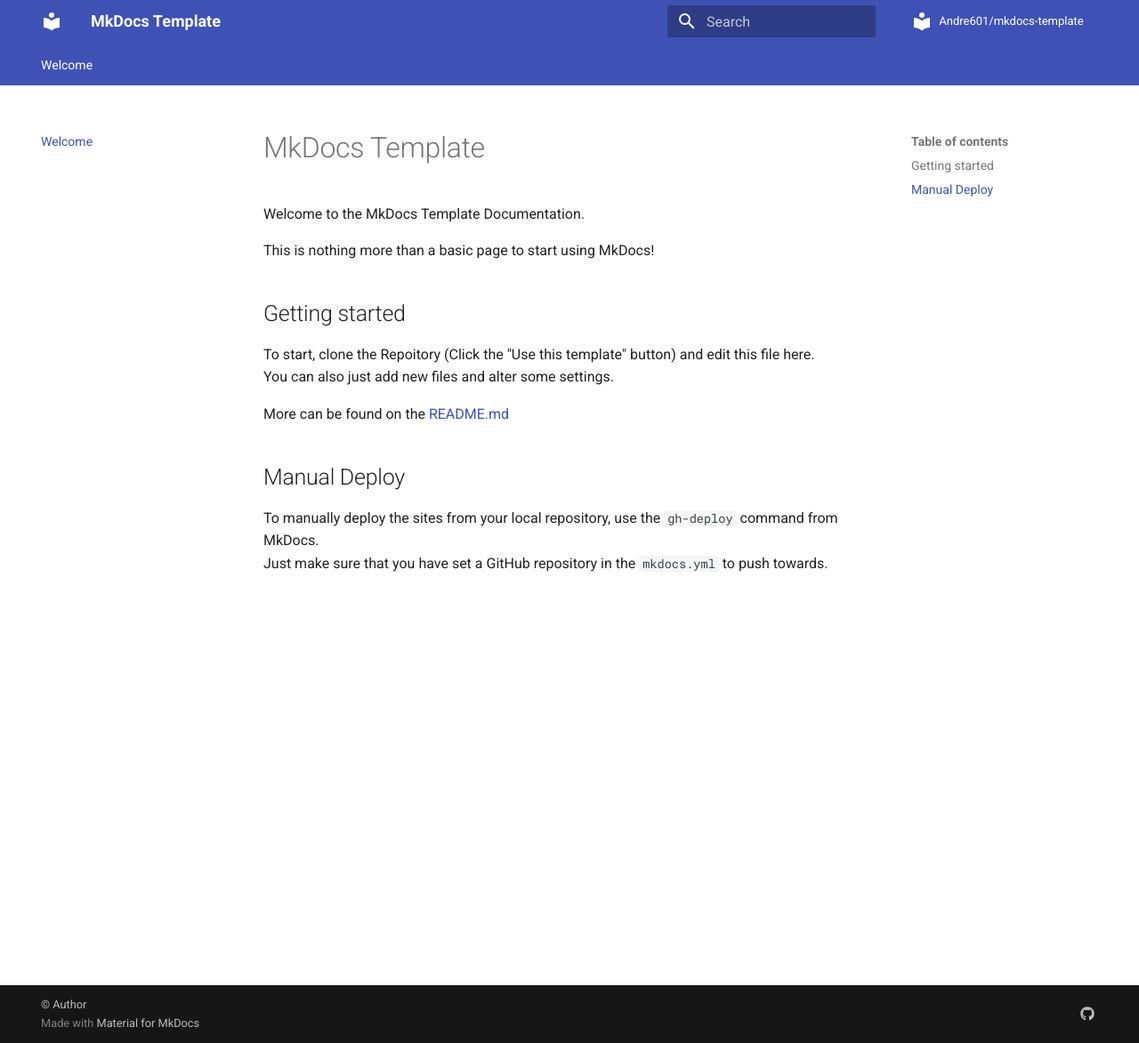
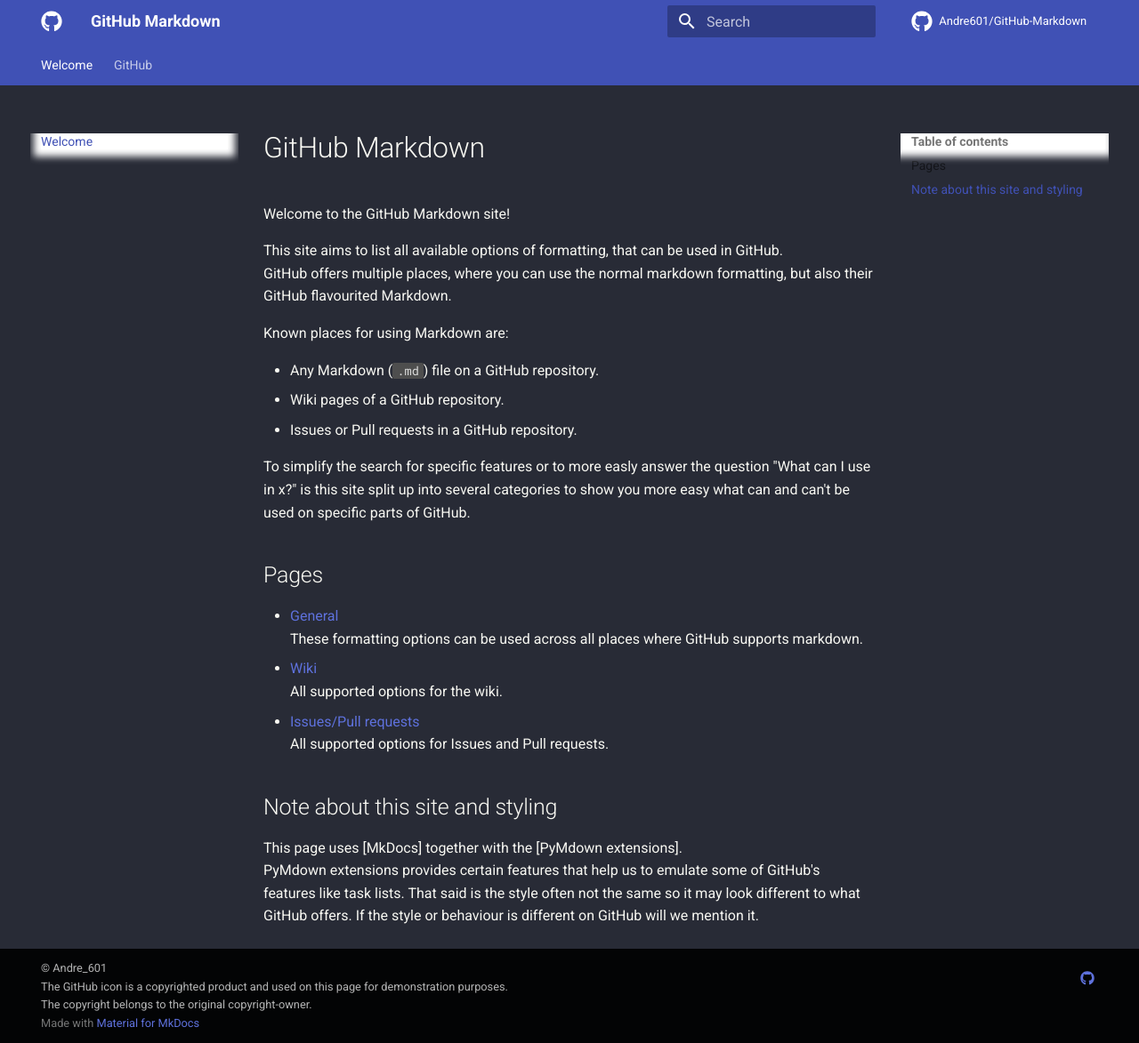
Before and after one commit to Andre601/GitHub-Markdown, an MkDocs documentation site: the page built from docs/index.md, in a window 1280 px wide and 1173 px high. Shown: the whole window at 89% size. Built offline with MkDocs 1.6.1 and Material for MkDocs 9.7.7, drawn with Linux system fonts in a browser that asks for light colours; comment, search, counter and statistics services are not loaded.

```diff
--- /dev/null
+++ b/docs/assets/css/extensions/tasklist.css
@@ -0,0 +1,12 @@
+.task-list-item input[type="checkbox"] + .task-list-indicator::before {
+  background-color: #eee !important;
+  left: -1em !important;
+}
+
+.task-list-control{
+  padding: 0em !important;
+}
+
+.task-list-item input[type="checkbox"]:checked + .task-list-indicator::before{
+  left: -1em !important;
+}
--- a/docs/assets/css/extra.css
+++ b/docs/assets/css/extra.css
@@ -1,3 +1,4 @@
 @import "extensions/tabbed.css";
+@import "extensions/tasklist.css";
 
 @import "styling/dark.css";
--- a/docs/index.md
+++ b/docs/index.md
@@ -1,14 +1,26 @@
-# MkDocs Template
-Welcome to the MkDocs Template Documentation.
+# GitHub Markdown
+Welcome to the GitHub Markdown site!
 
-This is nothing more than a basic page to start using MkDocs!
+This site aims to list all available options of formatting, that can be used in GitHub.
+GitHub offers multiple places, where you can use the normal markdown formatting, but also their GitHub flavourited Markdown.
 
-## Getting started
-To start, clone the Repoitory (Click the "Use this template" button) and edit this file here.
-You can also just add new files and alter some settings.
+Known places for using Markdown are:
 
-More can be found on the [README.md](https://github.com/Andre601/mkdocs-template/blob/master/README.md)
+- Any Markdown (`.md`) file on a GitHub repository.
+- Wiki pages of a GitHub repository.
+- Issues or Pull requests in a GitHub repository.
 
-## Manual Deploy
-To manually deploy the sites from your local repository, use the `gh-deploy` command from MkDocs.
-Just make sure that you have set a GitHub repository in the `mkdocs.yml` to push towards.
+To simplify the search for specific features or to more easly answer the question "What can I use in x?" is this site split up into several categories to show you more easy what can and can't be used on specific parts of GitHub.
+
+## Pages
+
+- [General](github/general)
+These formatting options can be used across all places where GitHub supports markdown.
+- [Wiki](github/wiki)
+All supported options for the wiki.
+- [Issues/Pull requests](github/issues-pull-requests)
+All supported options for Issues and Pull requests.
+
+## Note about this site and styling
+This page uses [MkDocs] together with the [PyMdown extensions].
+PyMdown extensions provides certain features that help us to emulate some of GitHub's features like task lists. That said is the style often not the same so it may look different to what GitHub offers. If the style or behaviour is different on GitHub will we mention it.
--- a/mkdocs.yml
+++ b/mkdocs.yml
@@ -1,22 +1,27 @@
-site_name: MkDocs Template
-site_description: 'A template for future MkDocs wikis'
+site_name: GitHub Markdown
+site_description: 'A website listing all formatting options available on GitHub.'
 site_author: 'Andre_601'
 
 #
 # This section uses normal HTML, so normal HTML tags and specific text like &copy; are supported
 copyright: |
-  &copy; Author
+  &copy; Andre_601
+  <br>The GitHub icon is a copyrighted product and used on this page for demonstration purposes.
+  <br>The copyright belongs to the original copyright-owner.
 
 docs_dir: docs/
 
 #
 # These three options are optional.
-repo_name: Andre601/mkdocs-template
-repo_url: https://github.com/Andre601/mkdocs-template
+repo_name: Andre601/GitHub-Markdown
+repo_url: https://github.com/Andre601/GitHub-Markdown
 #edit_uri: tree/master/docs # If you want the Edit option/URL to be different.
 
 nav:
   - Welcome: index.md
+  - GitHub:
+    - Index: github/index.md
+    - General: github/general.md
 
 theme:
   name: 'material'
@@ -41,13 +46,13 @@ theme:
   #
   # https://squidfunk.github.io/mkdocs-material/getting-started/#icons
   icon:
-    logo: 'material/library'
-    repo: 'material/library'
+    logo: 'fontawesome/brands/github'
+    repo: 'fontawesome/brands/github'
 
 #
 # You can uncomment this line together with one of the below lines to add custom CSS to the documentation.
-#extra_css:
-#  - 'assets/css/extra.css' # Uncomment this line if you want to use both dark theme and the tabbed css.
+extra_css:
+  - 'assets/css/extra.css' # Uncomment this line if you want to use both dark theme and the tabbed css.
 #  - 'assets/css/styling/dark.css' # Uncomment this line if you only want Dark theme
 #  - 'assets/css/extensions/tabbed.css' # Uncomment this line if you only want the CSS for tabbed
 
@@ -80,21 +85,23 @@ markdown_extensions:
   #- pymdownx.caret:
   #- pymdownx.critic:
   #- pymdownx.details:
-  #- pymdownx.emoji:
+  - pymdownx.emoji:
   #- pymdownx.escapeall:
   #- pymdownx.extra:
   #- pymdownx.extrarawhtml:
   #- pymdownx.highlight:
   #- pymdownx.inlinehilite:
   #- pymdownx.keys:
-  #- pymdownx.magiclink:
+  - pymdownx.magiclink:
   #- pymdownx.mark:
   #- pymdownx.pathconverter:
   #- pymdownx.progressbar:
   #- pymdownx.smartsymbols:
   #- pymdownx.snippets:
   #- pymdownx.striphtml:
-  #- pymdownx.superfences:
-  #- pymdownx.tabbed: # This extension requires the 'tabbed.css' to be used.
-  #- pymdownx.tasklist:
-  #- pymdownx.tilde:
+  - pymdownx.superfences:
+  - pymdownx.tabbed: # This extension requires the 'tabbed.css' to be used.
+  - pymdownx.tasklist:
+      custom_checkbox: true
+      clickable_checkbox: false
+  - pymdownx.tilde:
```
Also changed, not shown: docs/github/general.md (added, +418 -0 lines), docs/github/index.md (added, +6 -0 lines).
